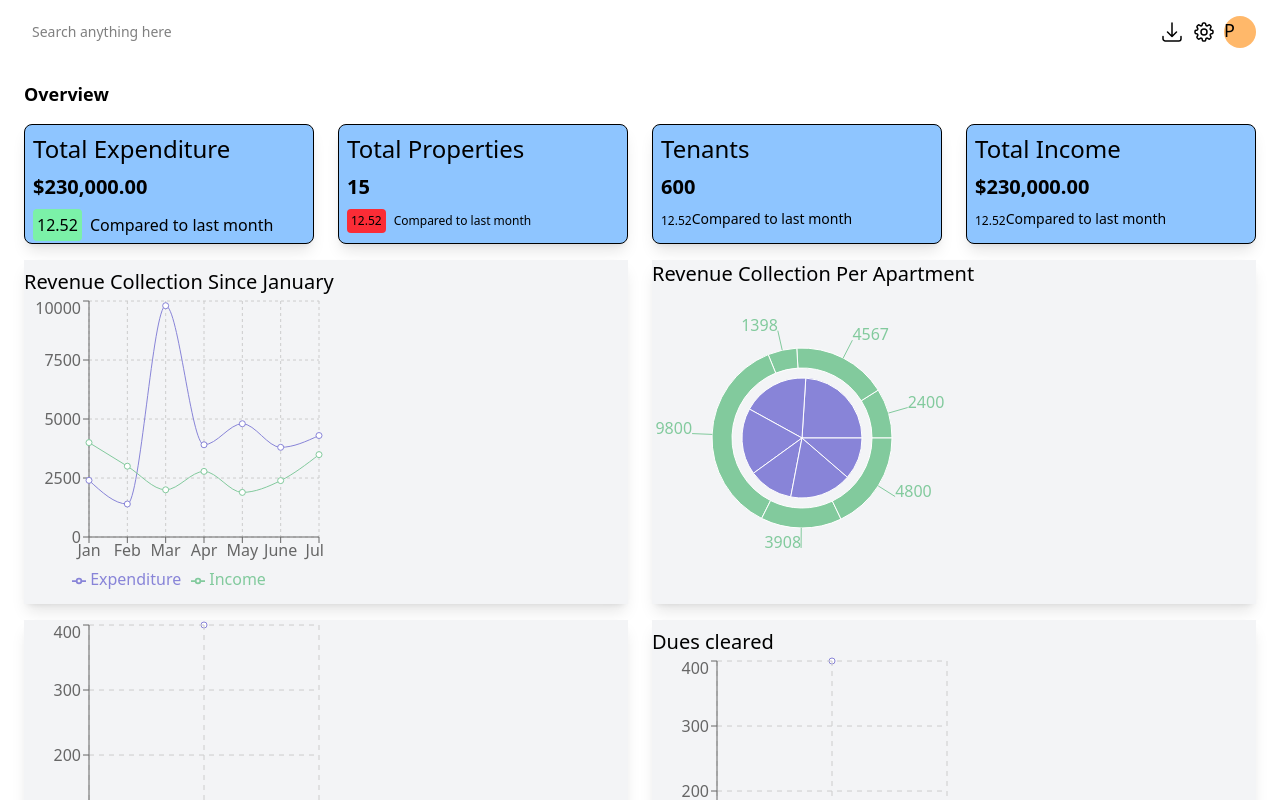
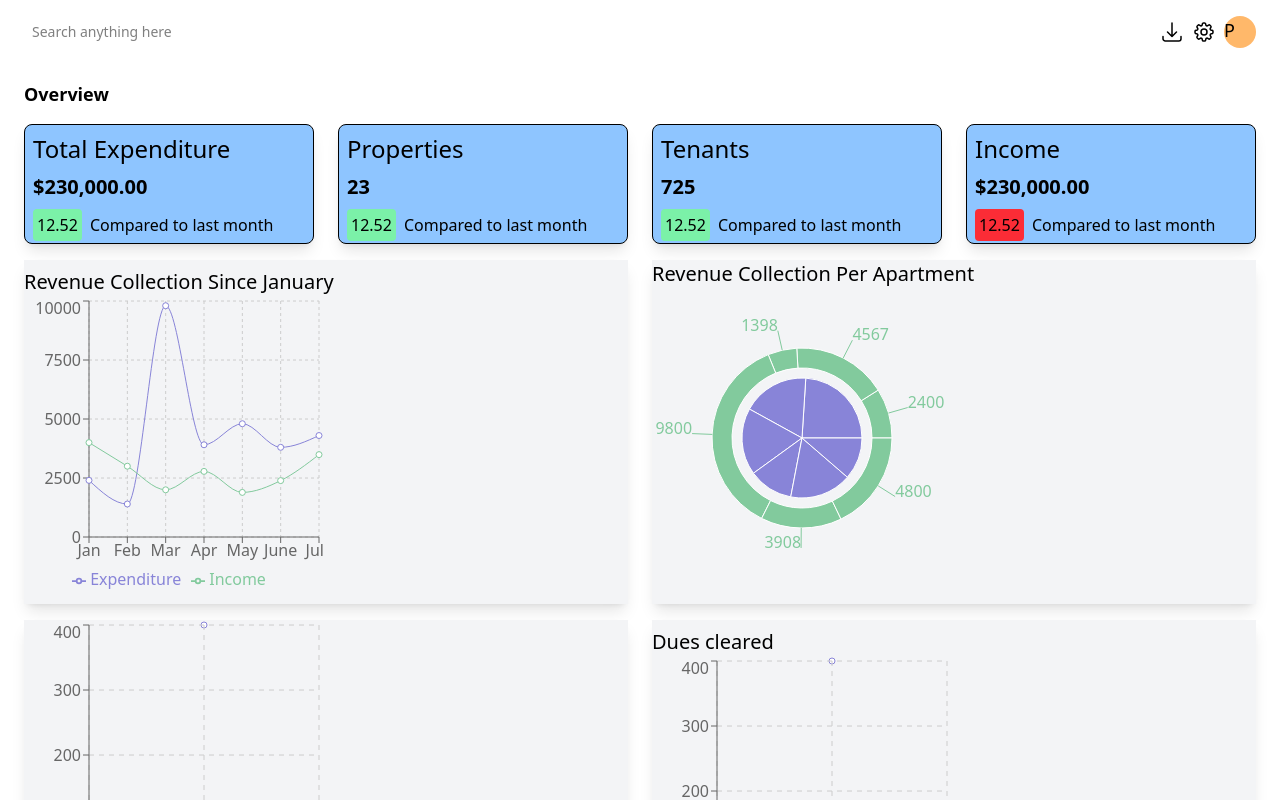
Before and after one commit to pacheko-ke/realtor, a React (Vite) app: page /dashboard in a window 1280 px wide. Shown: the top 800 px of the page. Built offline with nearby package versions, Linux system fonts and the light colour scheme.

Commit message:
polish dashboard

```diff
--- a/src/components/dashboard/Landlord.jsx
+++ b/src/components/dashboard/Landlord.jsx
@@ -85,38 +85,58 @@ export default function Landlord() {
                         <h1 className="text-lg font-bold mt-4">Overview</h1>
 
                     </div>
-                    <div className="flex j gap-6 flex-wrap md:flex-nowrap w-full">
+                    <div className="flex gap-6 flex-wrap md:flex-nowrap w-full">
                         <div className='flex flex-col gap-2 text-left border rounded-lg p-2 basis-full  md:basis-1/3 shadow-lg h-[15vh] bg-blue-300 '>
+
                             <h1 className='text-2xl'>Total Expenditure</h1>
                             <h1 className='font-bold text-xl'>$230,000.00</h1>
                             <div className="flex gap-x-2">
                                 <h1 className='text-md bg-green-300 p-1 rounded-sm'>12.52</h1>
                                 <h1 className='text-md py-1'>Compared to last month</h1>
                             </div>
+
+
+
+
                         </div>
-                        <div className='flex flex-col gap-2 text-left border rounded-lg p-2 basis-full md:basis-1/3 shadow-lg h-[15vh] bg-blue-300 '>
-                            <h1 className='text-2xl'>Total Properties</h1>
-                            <h1 className='font-bold text-xl'>15</h1>
+                        <div className='flex flex-col gap-2 text-left border rounded-lg p-2 basis-full  md:basis-1/3 shadow-lg h-[15vh] bg-blue-300 '>
+
+                            <h1 className='text-2xl'>Properties</h1>
+                            <h1 className='font-bold text-xl'>23</h1>
                             <div className="flex gap-x-2">
-                                <h1 className='text-xs bg-red-500 p-1 rounded-sm'>12.52</h1>
-                                <h1 className='text-xs py-1'>Compared to last month</h1>
+                                <h1 className='text-md bg-green-300 p-1 rounded-sm'>12.52</h1>
+                                <h1 className='text-md py-1'>Compared to last month</h1>
                             </div>
+
+
+
+
                         </div>
-                        <div className='flex flex-col gap-2 text-left border rounded-lg p-2 basis-full md:basis-1/3 shadow-lg h-[15vh] bg-blue-300 '>
+                        <div className='flex flex-col gap-2 text-left border rounded-lg p-2 basis-full  md:basis-1/3 shadow-lg h-[15vh] bg-blue-300 '>
+
                             <h1 className='text-2xl'>Tenants</h1>
-                            <h1 className='font-bold text-xl    '>600</h1>
-                            <div className="flex">
-                                <h1 className='text-xs py-1'>12.52</h1>
-                                <h1 className='text-sm'>Compared to last month</h1>
+                            <h1 className='font-bold text-xl'>725</h1>
+                            <div className="flex gap-x-2">
+                                <h1 className='text-md bg-green-300 p-1 rounded-sm'>12.52</h1>
+                                <h1 className='text-md py-1'>Compared to last month</h1>
                             </div>
+
+
+
+
                         </div>
-                        <div className='flex flex-col gap-2 text-left border rounded-lg p-2 basis-full md:basis-1/3 shadow-lg h-[15vh] bg-blue-300 '>
-                            <h1 className='text-2xl'>Total Income</h1>
+                        <div className='flex flex-col gap-2 text-left border rounded-lg p-2 basis-full  md:basis-1/3 shadow-lg h-[15vh] bg-blue-300 '>
+
+                            <h1 className='text-2xl'>Income</h1>
                             <h1 className='font-bold text-xl'>$230,000.00</h1>
-                            <div className="flex">
-                                <h1 className='text-xs py-1'>12.52</h1>
-                                <h1 className='text-sm'>Compared to last month</h1>
+                            <div className="flex gap-x-2">
+                                <h1 className='text-md bg-red-500 p-1 rounded-sm'>12.52</h1>
+                                <h1 className='text-md py-1'>Compared to last month</h1>
                             </div>
+
+
+
+
                         </div>
 
                     </div>
```
